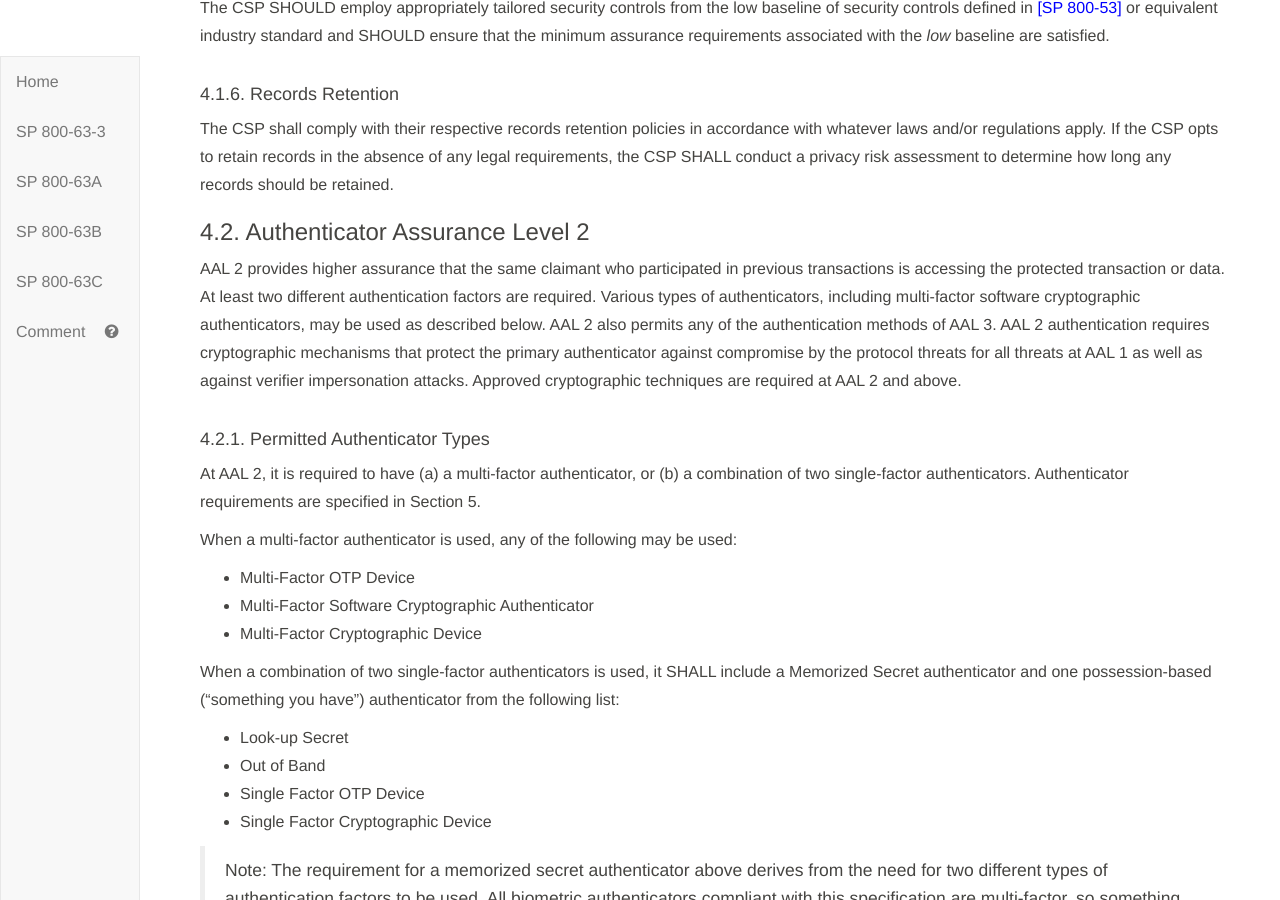
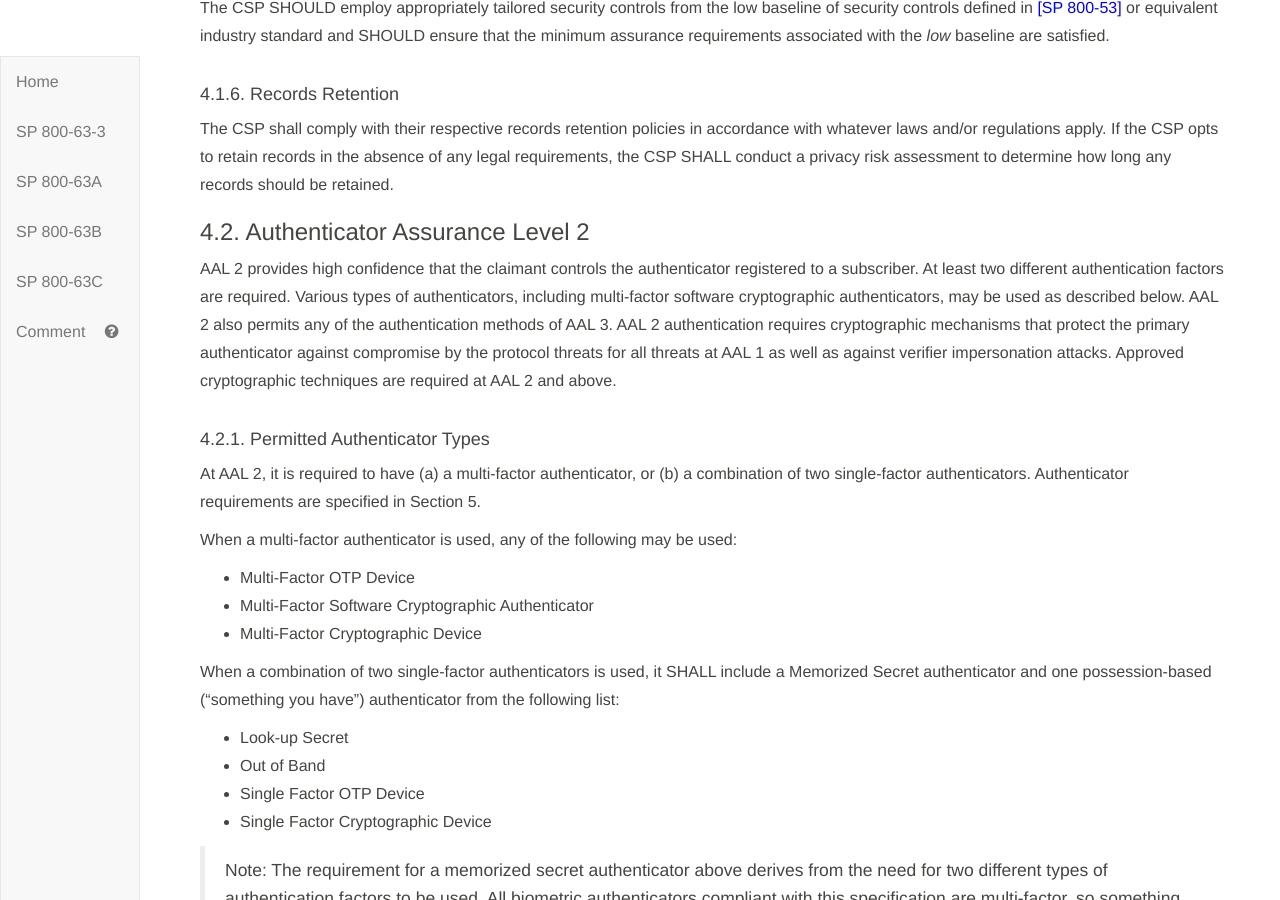
Before and after one commit to usnistgov/800-63-3, a Jekyll site: the page built from sp800-63b.md, in a window 1280 px wide and 900 px high, scrolled down 20648 px. Built offline with Jekyll 4.4.1, drawn with Linux system fonts in a browser that asks for light colours; some of the changed text lies outside the part shown.

Commit message:
Make intro text for AAL 2 and AAL 3 more parallel

```diff
--- a/sp800-63b/sec4_aal.md
+++ b/sp800-63b/sec4_aal.md
@@ -72,7 +72,7 @@
 
 ### 4.2. Authenticator Assurance Level 2
 
-AAL 2 provides higher assurance that the same claimant who participated in previous transactions is accessing the protected transaction or data. At least two different authentication factors are required. Various types of authenticators, including multi-factor software cryptographic authenticators, may be used as described below. AAL 2 also permits any of the authentication methods of AAL 3. AAL 2 authentication requires cryptographic mechanisms that protect the primary authenticator against compromise by the protocol threats for all threats at AAL 1 as well as against verifier impersonation attacks. Approved cryptographic techniques are required at AAL 2 and above.
+AAL 2 provides high confidence that the claimant controls the authenticator registered to a subscriber. At least two different authentication factors are required. Various types of authenticators, including multi-factor software cryptographic authenticators, may be used as described below. AAL 2 also permits any of the authentication methods of AAL 3. AAL 2 authentication requires cryptographic mechanisms that protect the primary authenticator against compromise by the protocol threats for all threats at AAL 1 as well as against verifier impersonation attacks. Approved cryptographic techniques are required at AAL 2 and above.
 
 #### 4.2.1. Permitted Authenticator Types
 
@@ -119,7 +119,7 @@
 
 ### 4.3. Authenticator Assurance Level 3
 
-AAL 3 is intended to provide the highest practical remote network authentication assurance. Authentication at AAL 3 is based on proof of possession of a key through a cryptographic protocol. AAL 3 is similar to AAL 2 except that only “hard” cryptographic authenticators are allowed and verifier impersonation resistance is required.
+AAL 3 provides very high confidence that the claimant controls the authenticator registered to a subscriber. Authentication at AAL 3 is based on proof of possession of a key through a cryptographic protocol. AAL 3 is similar to AAL 2 except that only “hard” cryptographic authenticators are allowed and verifier impersonation resistance is required.
 
 #### 4.3.1. Permitted Authenticator Types
 
```
